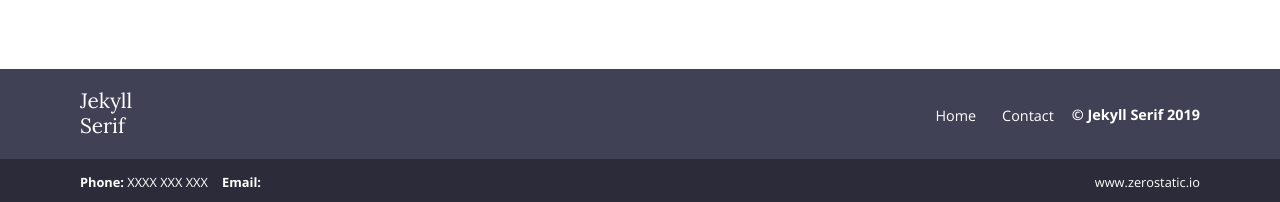
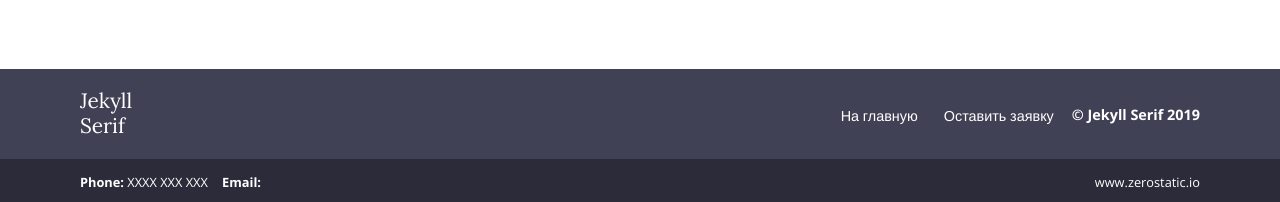
Before and after one commit to fedorsma/fedorsma.github.io, a Jekyll site: the page built from jekyll-serif-theme-master/index.html, in a window 1280 px wide. Shown: the part 1588-1790 px from the top of the page. Built offline with Jekyll 4.4.1, drawn with Linux system fonts in a browser that asks for light colours.

Commit message:
Update footer.html

```diff
--- a/jekyll-serif-theme-master/_includes/footer.html
+++ b/jekyll-serif-theme-master/_includes/footer.html
@@ -5,8 +5,8 @@
         <div class="footer">
           <h3 class="footer-title">{{site.title}}</h3>
           <ul class="footer-menu">
-            <li><a href="{{site.baseurl}}/">Home</a></li>
-            <li><a href="{{site.baseurl}}/contact">Contact</a></li>
+            <li><a href="{{site.baseurl}}/">На главную</a></li>
+            <li><a href="{{site.baseurl}}/contact">Оставить заявку</a></li>
             <li class="copyright">© {{site.title}} {{site.time | date:'%Y'}}</li>
           </ul>
         </div>
```
